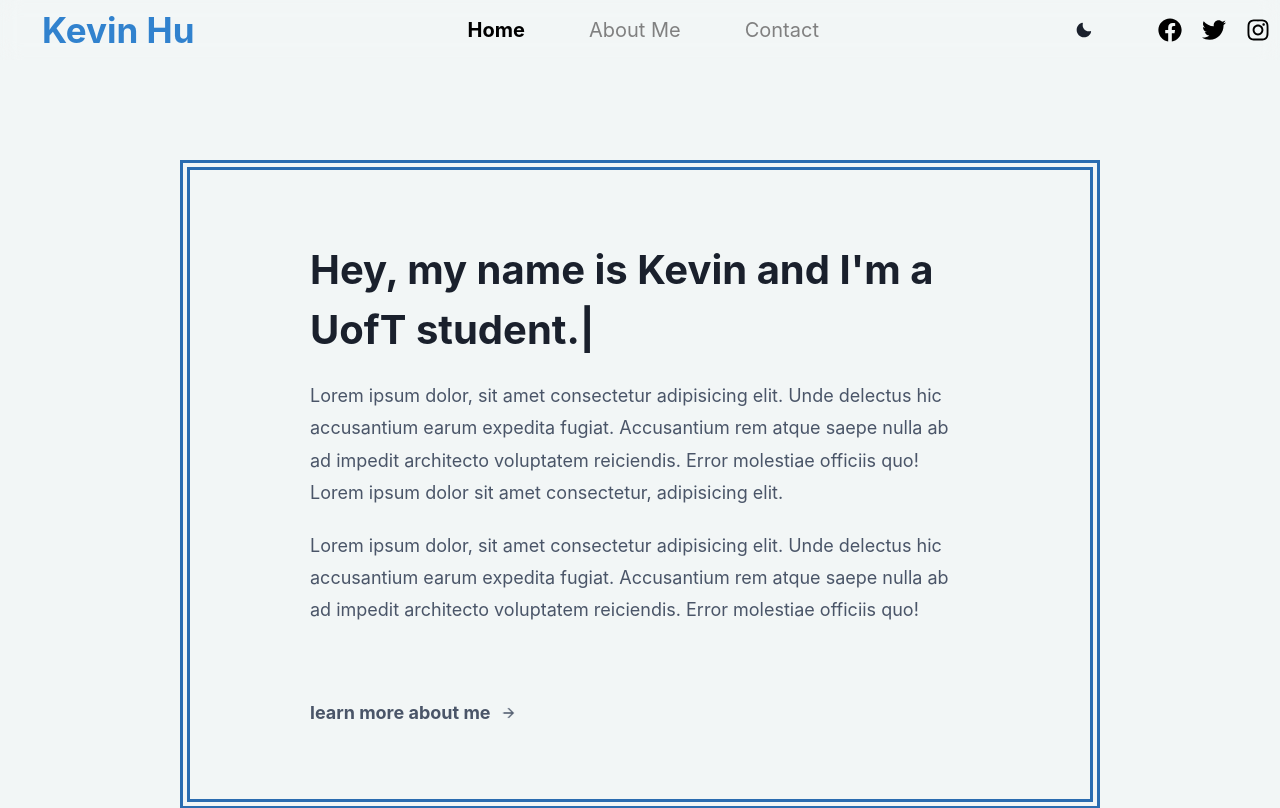
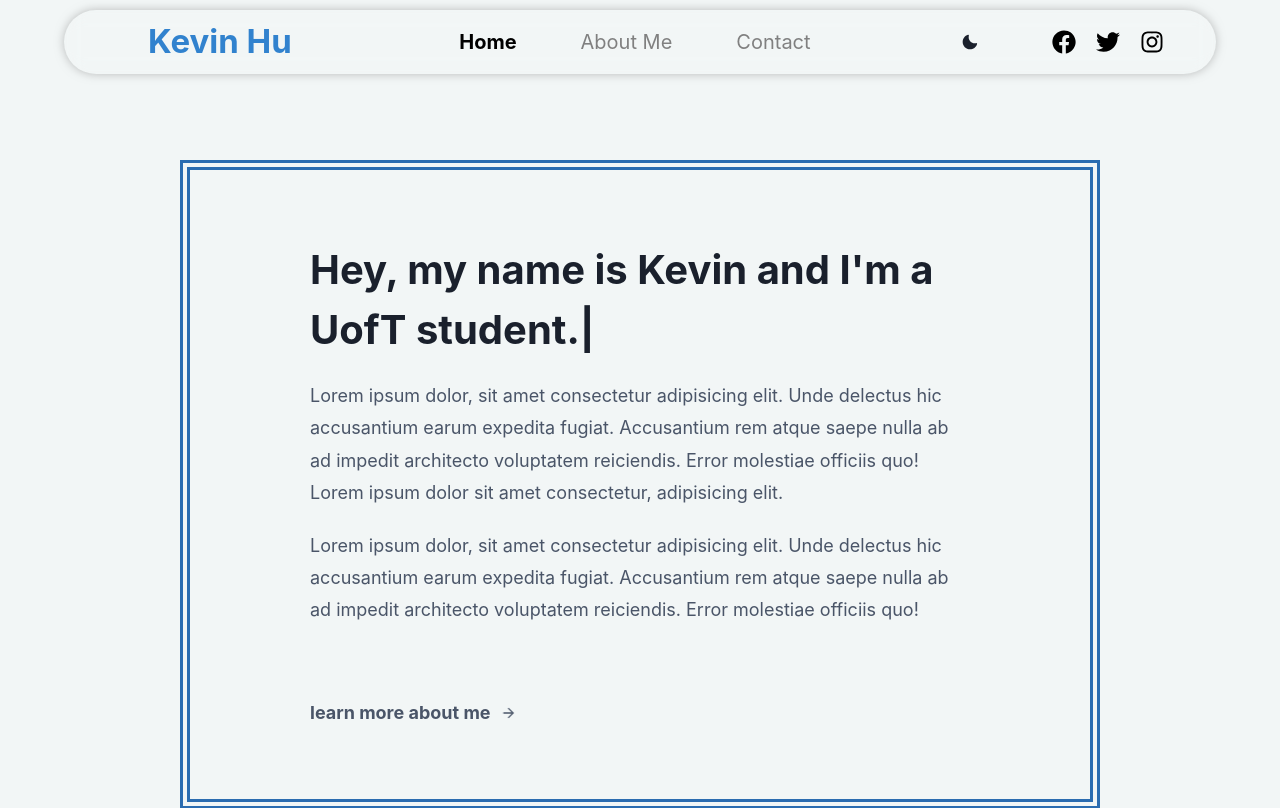
Before and after one commit to kev0921/personal-website, a React (Vite) app: page / in a window 1280 px wide. Shown: the top 808 px of the page. Built offline with nearby package versions, Linux system fonts and the light colour scheme.

Commit message:
refined navbar

```diff
--- a/src/components/Navbar.jsx
+++ b/src/components/Navbar.jsx
@@ -16,9 +16,13 @@ export default function Navbar() {
   const navStyles = {
     position: "fixed",
     height: "60px",
-    width: "100%",
+    zIndex: "2",
     backdropFilter: "blur(10px)",
-    zIndex: "2"
+    boxShadow: "0 0 10px rgba(128, 128, 128, 0.5)",
+    borderRadius: "40px",
+    p: "32px",
+    mt: "10px",
+    width: "90%",
   }
 
   const iconStyles = {
@@ -35,9 +39,9 @@ export default function Navbar() {
 
 
   return (
-    <Flex as="nav" p="10px" alignItems="center" sx={navStyles}>
-        <Heading as="h1">
-          <Box mx={8} fontSize="35px" color={colorMode === "dark" ? "blue.500" : "blue.500"} transition="color 0.3s ease, font-weight 0.3s"
+    <Flex sx={navStyles} alignItems="center">
+        <Heading as="h1" ml="20px">
+          <Box mx={8} fontSize="33px" color={colorMode === "dark" ? "blue.500" : "blue.500"} transition="color 0.3s ease, font-weight 0.3s"
               _hover={{ color: colorMode === "dark" ? "white" : "black"}}>
             <a href="/">Kevin Hu</a>
           </Box>
@@ -65,11 +69,12 @@ export default function Navbar() {
 
         <Spacer />
 
-        <HStack spacing="50px" alignItems="center">
-          <Button variant="ghost" onClick={toggleColorMode}>
+        <HStack alignItems="center">
+          <Button variant="ghost" onClick={toggleColorMode} mr="50px" transition="background-color 0.3s ease" _hover={{ bg: colorMode === 'dark' ? 'gray.800' : 'gray.200' }}>
             {colorMode === 'light' ? <MoonIcon /> : <SunIcon />}
           </Button>
-        <Box display="flex" alignItems="center">
+
+          <Box display="flex" alignItems="center" mr="20px">
             <a href="https://www.instagram.com/kevinhu04/" style={iconStyles}>
               <Icon as={FaFacebook} boxSize={6} mr={5} color={colorMode === "dark" ? "white" : "black"} transition="color 0.3s ease" _hover={{ color: 'blue' }}/>
             </a>
--- a/src/layouts/RootLayout.jsx
+++ b/src/layouts/RootLayout.jsx
@@ -7,7 +7,7 @@ export default function RootLayout() {
 
   return (
     <Grid templateColumns="repeat(3, 1fr)" bg={colorMode === "dark" ? "black" : "#F2F6F6"} transition="color, background-color 0.3s ease!important" >
-      <GridItem colSpan="3">
+      <GridItem colSpan="3" display="flex" justifyContent="center">
         <Navbar bg={colorMode === "dark" ? "rgba(0, 0, 0, 0.7)" : "rgba(255, 255, 255, 0.5)"}/>
       </GridItem>
       <GridItem colSpan="3">
```
Lines whose indentation alone changed are shown as unchanged.
